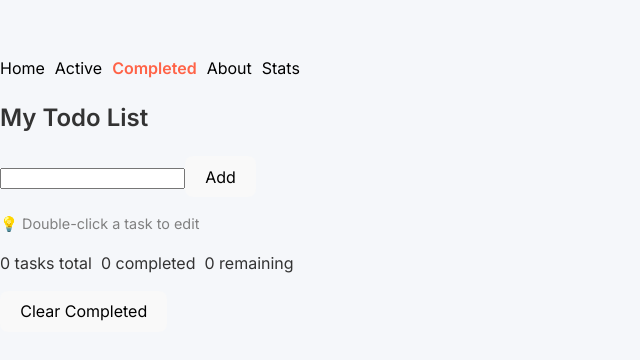
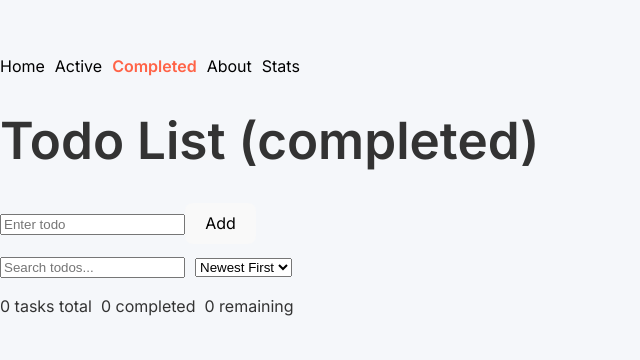
Before and after one commit to rps-learn/react-practice, a React (Vite) app in the folder my-app/: page /completed in a window 1280 px wide. Shown: the part 206-566 px from the top of the page, without its empty margins (0-640 px from the left). Built offline with nearby package versions, Linux system fonts and the light colour scheme.

Commit message:
added transition, motion using framer

```diff
--- a/my-app/package.json
+++ b/my-app/package.json
@@ -10,6 +10,7 @@
     "preview": "vite preview"
   },
   "dependencies": {
+    "framer-motion": "^12.23.12",
     "react": "^19.1.1",
     "react-dom": "^19.1.1",
     "react-router-dom": "^7.8.2"
--- a/my-app/src/components/Footer.tsx
+++ b/my-app/src/components/Footer.tsx
@@ -1,7 +1,8 @@
 import { useTodos } from "./TodoContext";
+import { motion, AnimatePresence } from "framer-motion";
 
 function Footer(){
-    const { todos, dispatch } = useTodos();
+    const { todos, clearCompleted } = useTodos();
     const completed = todos.filter((t) => t.completed).length;
     const total = todos.length;
     const remaining = total - completed;
@@ -15,7 +16,27 @@ function Footer(){
                 &nbsp;
                 {remaining} remaining
             </p>
-            <button onClick={ ()=> dispatch({type:"CLEAR-COMPLETED"}) }>Clear Completed</button>
+            <AnimatePresence>
+                {completed > 0 && (
+                <motion.button
+                    onClick={clearCompleted}
+                    initial={{ opacity: 0, y: 10 }}
+                    animate={{ opacity: 1, y: 0 }}
+                    exit={{ opacity: 0, y: 10 }}
+                    transition={{ duration: 0.3 }}
+                    style={{
+                    background: "tomato",
+                    color: "white",
+                    border: "none",
+                    padding: "6px 12px",
+                    borderRadius: "4px",
+                    cursor: "pointer",
+                    }}
+                >
+                    Clear Completed
+                </motion.button>
+                )}
+            </AnimatePresence>
         </div>
     );
 }
--- a/my-app/src/components/TodoApp.tsx
+++ b/my-app/src/components/TodoApp.tsx
@@ -1,52 +1,99 @@
+import { useState } from "react";
 import { useTodos } from "./TodoContext";
 import TodoItem from "./TodoItem";
 import Footer from "./Footer";
 import { useInput } from "../hooks/useInput";
 import { useFilterTodos } from "../hooks/useFilterTodos";
+import { motion, AnimatePresence } from "framer-motion";
 
 type Filter = "all" | "active" | "completed";
+type SortOption = "newest" | "oldest" | "az" | "za";
 
 function TodoApp({filter}:{filter: Filter}){
-    const {todos, addTodo} = useTodos();
-
+    const { todos, addTodo } = useTodos();
     const input = useInput("");
+    const [search, setSearch] = useState("");
+    const [sort, setSort] = useState<SortOption>("newest");
 
     const handleAdd = () => {
         if (input.value.trim() === "") return;
         addTodo(input.value);
         input.reset();
-    }
+    };
 
-    const filteredTodos = useFilterTodos(todos, filter);
+    const filteredTodos = useFilterTodos(todos, filter, search, sort);
 
     return(
     <div>
-            <h2>My Todo List</h2>
+        <h1>Todo List ({filter})</h1>
+
+        {/* Add Todo */}
         <input
-                type="text"
             value={input.value}
             onChange={input.onChange}
-                onKeyDown={(e) => {
-                    if (e.key === "Enter") handleAdd();
-                }}
+            onKeyDown={(e) => e.key === "Enter" && handleAdd()}
+            placeholder="Enter todo"
         />
         <button onClick={handleAdd}>Add</button>
 
+        {/* Search & Sort Controls */}
+        <motion.div
+            initial={{ opacity: 0 }}
+            animate={{ opacity: 1 }}
+            transition={{ duration: 0.3 }}
+            style={{ marginTop: "10px" }}
+        >
+            <input
+            value={search}
+            onChange={(e) => setSearch(e.target.value)}
+            placeholder="Search todos..."
+            style={{ marginRight: "10px" }}
+            />
+
+            {search && (
+                <button
+                onClick={() => setSearch("")}
+                style={{
+                    marginRight: "10px",
+                    background: "lightgray",
+                    border: "none",
+                    borderRadius: "4px",
+                    cursor: "pointer",
+                    padding: "2px 6px"
+                }}
+                >
+                ❌
+                </button>
+            )}
+
+            <select value={sort} onChange={(e) => setSort(e.target.value as SortOption)}>
+                <option value="newest">Newest First</option>
+                <option value="oldest">Oldest First</option>
+                <option value="az">A–Z</option>
+                <option value="za">Z–A</option>
+            </select>
+        </motion.div>
+
+        {/* Todo List */}
         <ul>
-                {
-                    filteredTodos.map(todo => (
-                        <TodoItem
+            <AnimatePresence>
+                {filteredTodos.map(todo => (
+                <motion.li
                     key={todo.id}
-                            todo={todo}
-                        />
-                    ))
-                }
+                    layout
+                    initial={{ opacity: 0, y: -10 }}
+                    animate={{ opacity: 1, y: 0 }}
+                    exit={{ opacity: 0, y: 10 }}
+                    transition={{ duration: 0.2 }}
+                    style={{ listStyle: "none" }}
+                >
+                    <TodoItem todo={todo} search={search}/>
+                </motion.li>
+                ))}
+            </AnimatePresence>
         </ul>
-            {/* ✅ Hint Text */}
-            <p style={{ fontSize: "0.9em", color: "gray", marginTop: "5px" }}>
-            💡 Double-click a task to edit
-            </p>
-            <Footer/>
+
+        <Footer />
     </div>
     );
 }
--- a/my-app/src/components/TodoItem.tsx
+++ b/my-app/src/components/TodoItem.tsx
@@ -1,9 +1,33 @@
 import { useTodos } from "./TodoContext";
 import { useEditTodo } from "../hooks/useEditTodo";
+import { motion } from "framer-motion";
 
-function TodoItem({todo}:{todo: any}){
+type Todo = {
+  id: number;
+  text: string;
+  completed: boolean;
+  createdAt: number;
+};
+
+function TodoItem({ todo, search = "" }: { todo: Todo; search?: string }){
     const { toggleTodo, removeTodo } = useTodos();
     const { editText, setEditText, isEditing, startEditing, cancelEditing, saveEditing } = useEditTodo(todo.id, todo.text);
+
+    // Highlight match
+    const renderText = () => {
+        if (!search) return todo.text;
+
+        const regex = new RegExp(`(${search})`, "gi");
+        const parts = todo.text.split(regex);
+
+        return parts.map((part, i) =>
+        part.toLowerCase() === search.toLowerCase() ? (
+            <mark key={i} style={{ backgroundColor: "yellow" }}>{part}</mark>
+        ) : (
+            part
+        )
+        );
+    };
 
     const formattedDate = new Date(todo.createdAt).toLocaleString("en-US", {
         month: "short",
@@ -35,16 +59,25 @@ function TodoItem({todo}:{todo: any}){
                 }}
                 />
             ):(
-                <span
+                <motion.div
                 onClick={()=> toggleTodo(todo.id)}
                 onDoubleClick={() => startEditing()}
-                style={{textDecoration: todo.completed? "line-through":"none"}}>{todo.text}
-                </span>
+                style={{textDecoration: todo.completed? "line-through":"none"}}
+                animate={{ scale: todo.completed ? 0.9 : 1 }}
+                transition={{ type: "spring", stiffness: 300, damping: 15 }}>
+                    <span>
+                        {renderText()}
+                    </span>
+
+                    &nbsp;
+                    <span>was created at {formattedDate}</span>
+                    &nbsp;
+                    <button onClick={()=> removeTodo(todo.id) }>X</button>
+                </motion.div>
+
             )}
-            &nbsp;
-            <span>was created at {formattedDate}</span>
-            &nbsp;
-            <button onClick={()=> removeTodo(todo.id) }>X</button>
+
+
 
         </li>
     );
--- a/my-app/src/hooks/useFilterTodos.tsx
+++ b/my-app/src/hooks/useFilterTodos.tsx
@@ -7,12 +7,34 @@ type Todo = {
   createdAt: number;
 };
 
-export function useFilterTodos(todos: Todo[], filter: "all" | "active" | "completed") {
+type SortOption = "newest" | "oldest" | "az" | "za";
+
+export function useFilterTodos(todos: Todo[], filter: "all" | "active" | "completed", search: string, sort: SortOption) {
   return useMemo(() => {
-    return todos.filter(todo => {
-      if (filter === "active") return !todo.completed;
-      if (filter === "completed") return todo.completed;
-      return true; // "all"
-    });
-  }, [todos, filter]);
+    let result = todos;
+
+    // 1. Filter by status
+    if (filter === "active") result = result.filter(t => !t.completed);
+    if (filter === "completed") result = result.filter(t => t.completed);
+
+    // 2. Filter by search
+    if (search.trim() !== "") {
+      const query = search.toLowerCase();
+      result = result.filter(t => t.text.toLowerCase().includes(query));
+    }
+
+    // 3. Sorting
+    if (sort === "newest") {
+      result = [...result].sort((a, b) => b.createdAt - a.createdAt);
+    } else if (sort === "oldest") {
+      result = [...result].sort((a, b) => a.createdAt - b.createdAt);
+    } else if (sort === "az") {
+      result = [...result].sort((a, b) => a.text.localeCompare(b.text));
+    } else if (sort === "za") {
+      result = [...result].sort((a, b) => b.text.localeCompare(a.text));
+    }
+
+    return result;
+
+  }, [todos, filter, search, sort]);
 }
```
Also changed, not shown: 1 other file (tests, documents, lock files or other folders). Lines whose indentation alone changed are shown as unchanged.
